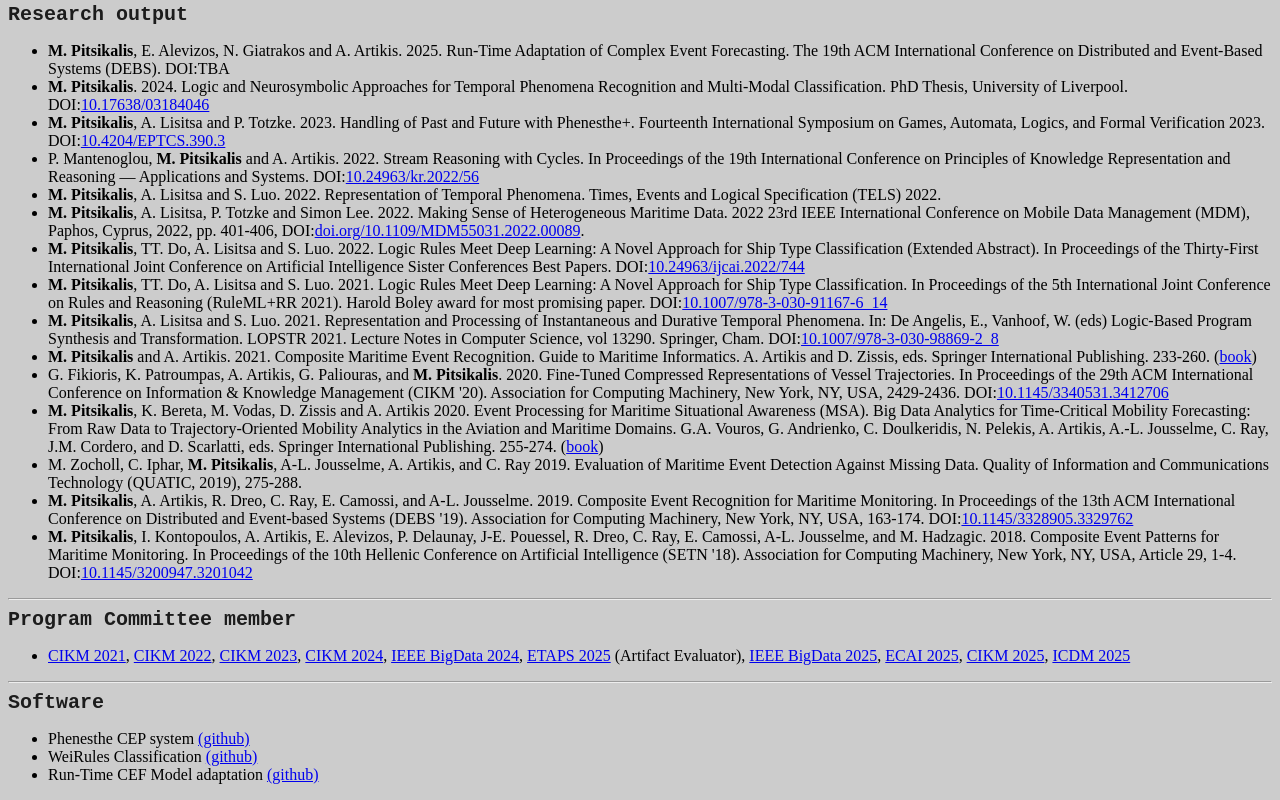
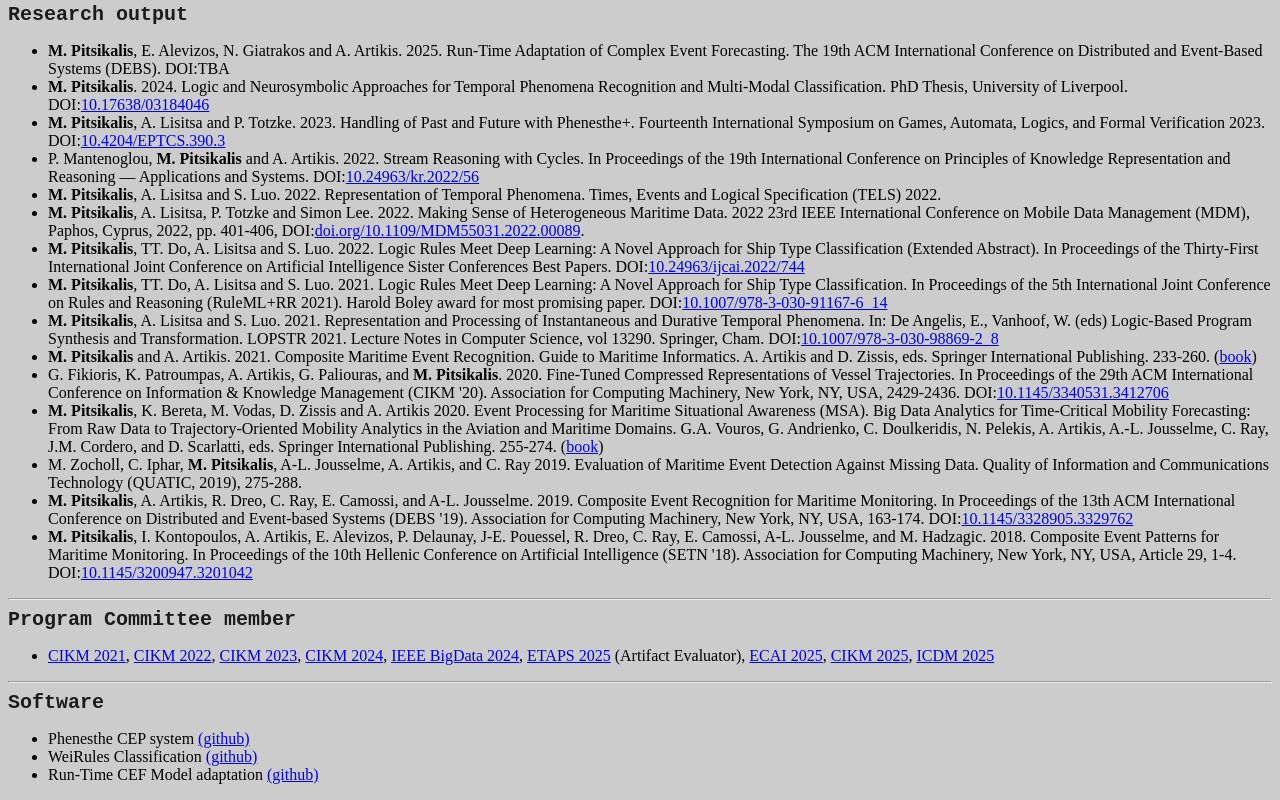
Before and after one commit to manospits/manospits.github.io, a plain HTML site: page index.html in a window 1280 px wide. Shown: the part 564-1364 px from the top of the page. Drawn offline with Linux system fonts and the light colour scheme.

Commit message:
Update index.html

```diff
--- a/index.html
+++ b/index.html
@@ -79,7 +79,7 @@ Sister Conferences Best Papers. DOI:<a href=" https://doi.org/10.24963/ijcai.202
 	Program Committee member
 </b>
 <ul>
-    <li> <a href="https://cikm2021.org/">CIKM 2021</a>,  <a href="https://www.cikm2022.org/">CIKM 2022</a>,  <a href="https://uobevents.eventsair.com/cikm2023//">CIKM 2023</a>,  <a href="https://cikm2024.org/">CIKM 2024</a>, <a href="https://www3.cs.stonybrook.edu/~ieeebigdata2024/bigdata2024/index.html">IEEE BigData 2024</a>,  <a href="https://www.eng.mcmaster.ca/events/etaps2025/">ETAPS 2025</a> (Artifact Evaluator), <a href="https://conferences.cis.um.edu.mo/ieeebigdata2025/">IEEE BigData 2025</a>, <a href="https://ecai2025.org/">ECAI 2025</a>, <a href="https://www.cikm2025.org/">CIKM 2025</a>, <a href="https://www3.cs.stonybrook.edu/~icdm2025/index.html">ICDM 2025</a></li>
+    <li> <a href="https://cikm2021.org/">CIKM 2021</a>,  <a href="https://www.cikm2022.org/">CIKM 2022</a>,  <a href="https://uobevents.eventsair.com/cikm2023//">CIKM 2023</a>,  <a href="https://cikm2024.org/">CIKM 2024</a>, <a href="https://www3.cs.stonybrook.edu/~ieeebigdata2024/bigdata2024/index.html">IEEE BigData 2024</a>,  <a href="https://www.eng.mcmaster.ca/events/etaps2025/">ETAPS 2025</a> (Artifact Evaluator), <a href="https://ecai2025.org/">ECAI 2025</a>, <a href="https://www.cikm2025.org/">CIKM 2025</a>, <a href="https://www3.cs.stonybrook.edu/~icdm2025/index.html">ICDM 2025</a></li>
 </ul>
 <hr>
 <b style="color:#1c1c1c;font-size:20px;font-family:Courier new">
```
